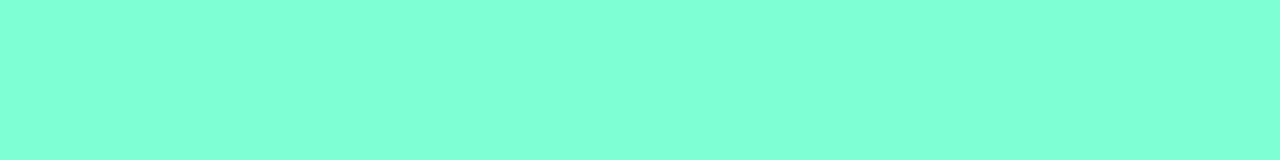
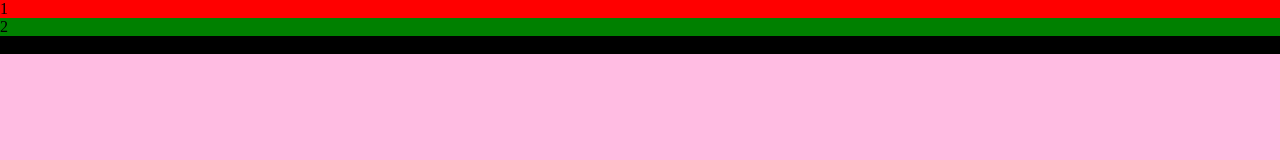
Before and after one commit to carlosaant/dtnails-basic, a plain HTML site: page index.html in a window 1280 px wide. Drawn offline with Linux system fonts and the light colour scheme.

Commit message:
adicionado estrutura HTML no Body, definido estrura Grid css

```diff
--- a/css/style.css
+++ b/css/style.css
@@ -5,7 +5,30 @@
 
 html, body {
     height: 100vh;
-    background-color: aquamarine;
+    background-color: #FFBCE2;
+}
+
+.container{
+    display: grid;
+    grid-template: auto auto auto / auto auto auto;
+}
+
+.elem-header{
+    background-color: red;
+    grid-column-start: 1;
+    grid-column-end:  4;
+}
+
+.elem-main{
+    background-color: green;
+    grid-column-start: 1;
+    grid-column-end:  4;
+}
+
+.elem-footer{
+    background-color: black;
+    grid-column-start: 1;
+    grid-column-end:  4;
 }
 
 
--- a/index.html
+++ b/index.html
@@ -8,9 +8,17 @@
 
     <link rel="stylesheet" href="./css/style.css">
 </head>
-
 <body>
-
+    <div class="container">
+        <header class="elem-header">
+            1
+        </header>
+        <main class="elem-main">
+            2
+        </main>
+        <footer class="elem-footer">
+            3
+        </footer>
+    </div>
 </body>
-
 </html>
```
